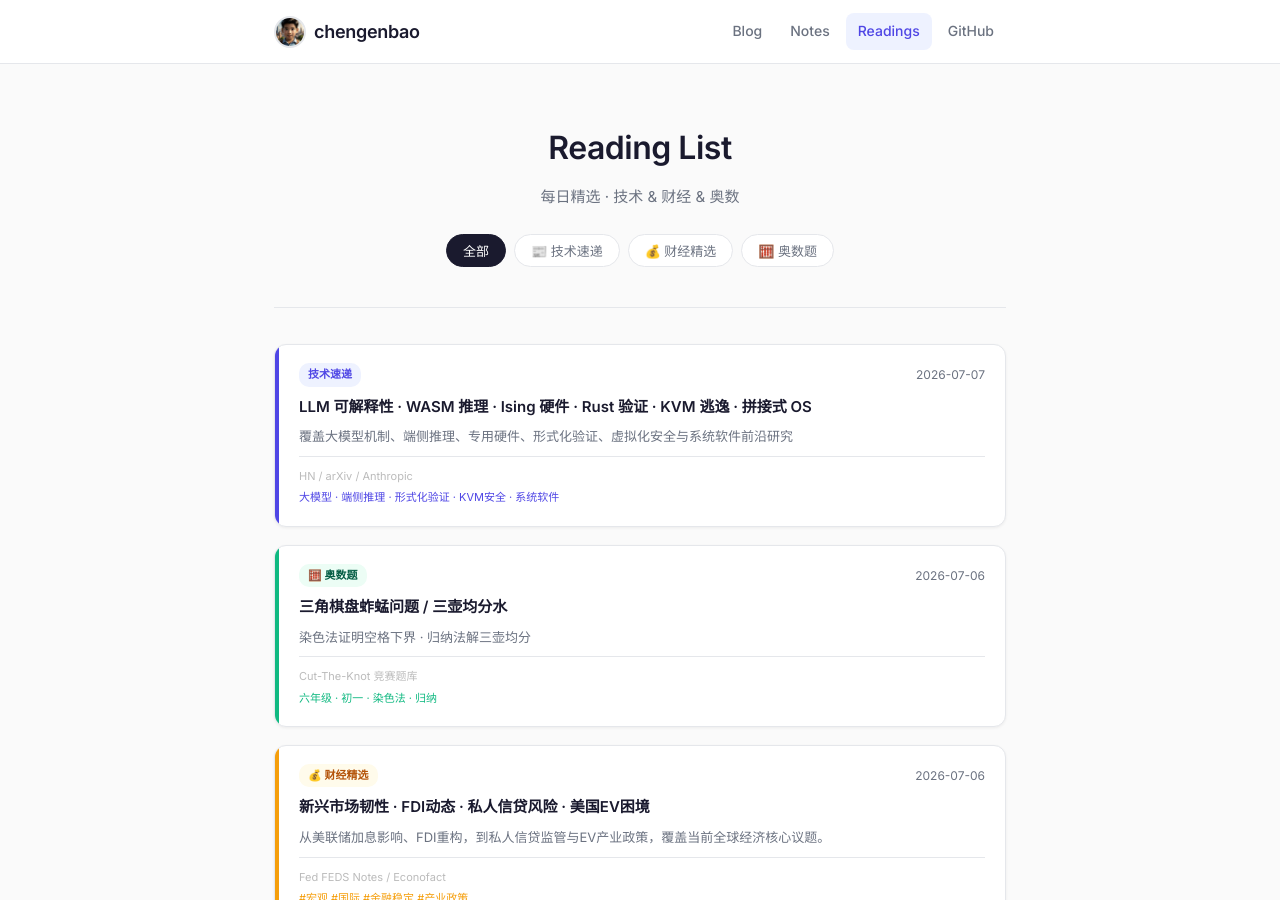
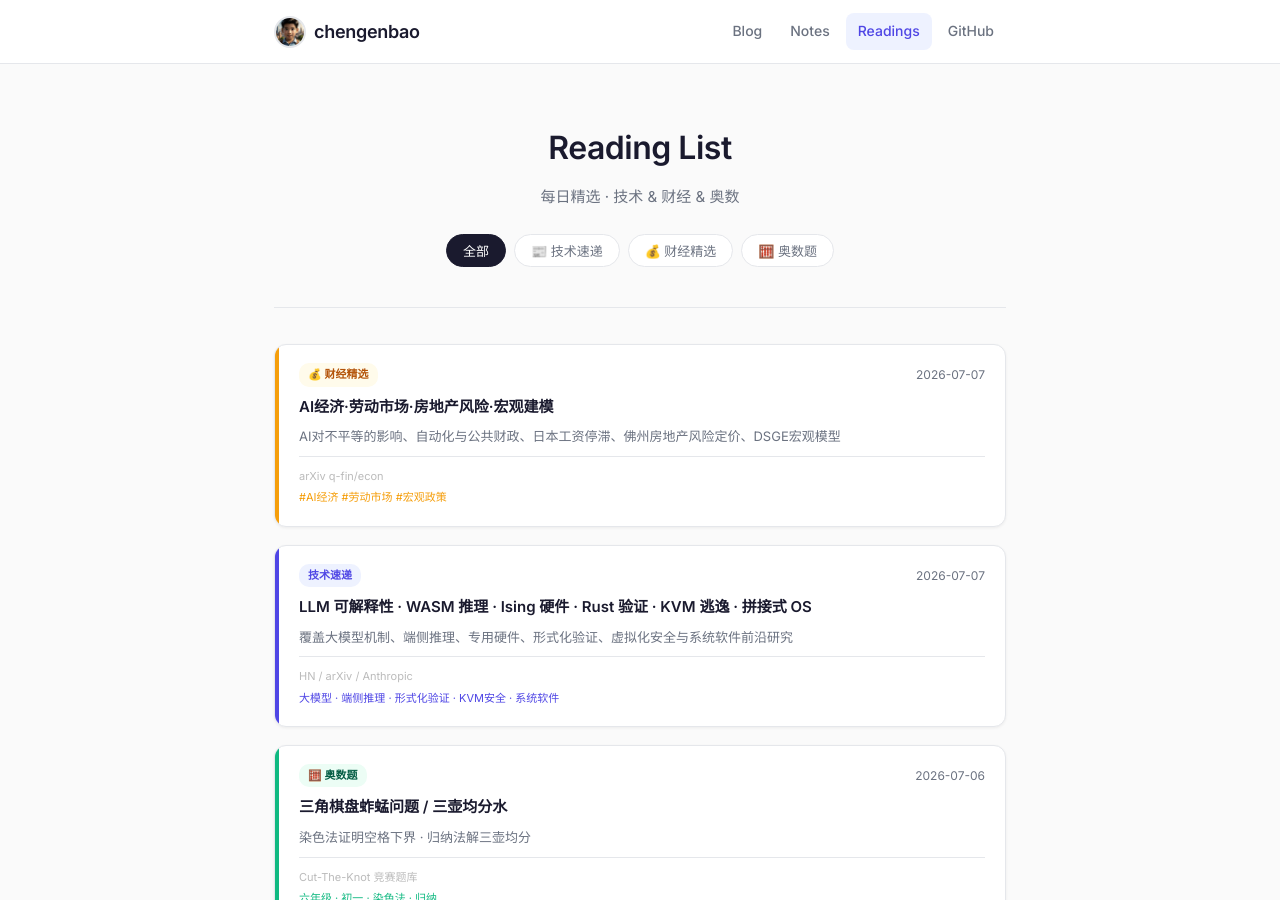
Before and after one commit to chengenbao/chengenbao.github.io, a Jekyll site: the page built from reading-list/index.md, in a window 1280 px wide and 900 px high. Built offline with Jekyll 4.4.1, drawn with Linux system fonts in a browser that asks for light colours.

Commit message:
update index.md finance 2026-07-07

```diff
--- a/reading-list/index.md
+++ b/reading-list/index.md
@@ -18,6 +18,21 @@ permalink: /reading-list/
   </div>
 
   <div class="rl-grid">
+<a class="rl-card finance" href="/reading-list/2026-07-07-finance-daily/">
+  <div class="rl-accent"></div>
+  <div class="rl-body">
+    <div class="rl-top">
+      <span class="rl-badge finance">💰 财经精选</span>
+      <time>2026-07-07</time>
+    </div>
+    <h2>AI经济·劳动市场·房地产风险·宏观建模</h2>
+    <p>AI对不平等的影响、自动化与公共财政、日本工资停滞、佛州房地产风险定价、DSGE宏观模型</p>
+    <div class="rl-meta">
+      <span class="rl-source">arXiv q-fin/econ</span>
+      <span class="rl-tags">#AI经济 #劳动市场 #宏观政策</span>
+    </div>
+  </div>
+</a>
 <a class="rl-card tech" href="/reading-list/2026-07-07-tech-daily/">
   <div class="rl-accent"></div>
   <div class="rl-body">
```
